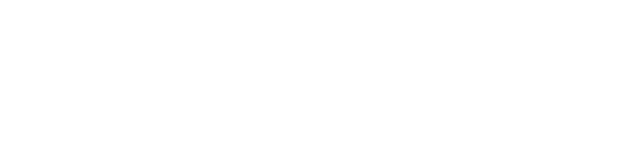
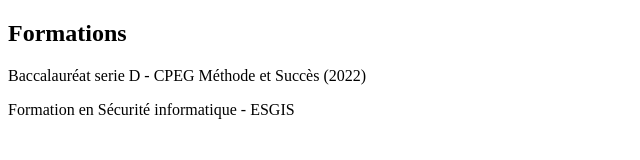
Before and after one commit to Kerneros/git-mon-cv, a plain HTML site: page index.html in a window 1280 px wide. Shown: the whole page, without its empty margins (0-640 px from the left). Drawn offline with Linux system fonts and the light colour scheme.

Commit message:
mise en place de la section formations

```diff
--- a/index.html
+++ b/index.html
@@ -7,6 +7,11 @@
     <title>Document</title>
 </head>
 <body>
+    <div class="section">
+        <h2>Formations</h2>
+        <p>Baccalauréat serie D - CPEG Méthode et Succès (2022)</p>
+        <p>Formation en Sécurité informatique - ESGIS</p>
+    </div>
 
 </body>
 </html>
```
